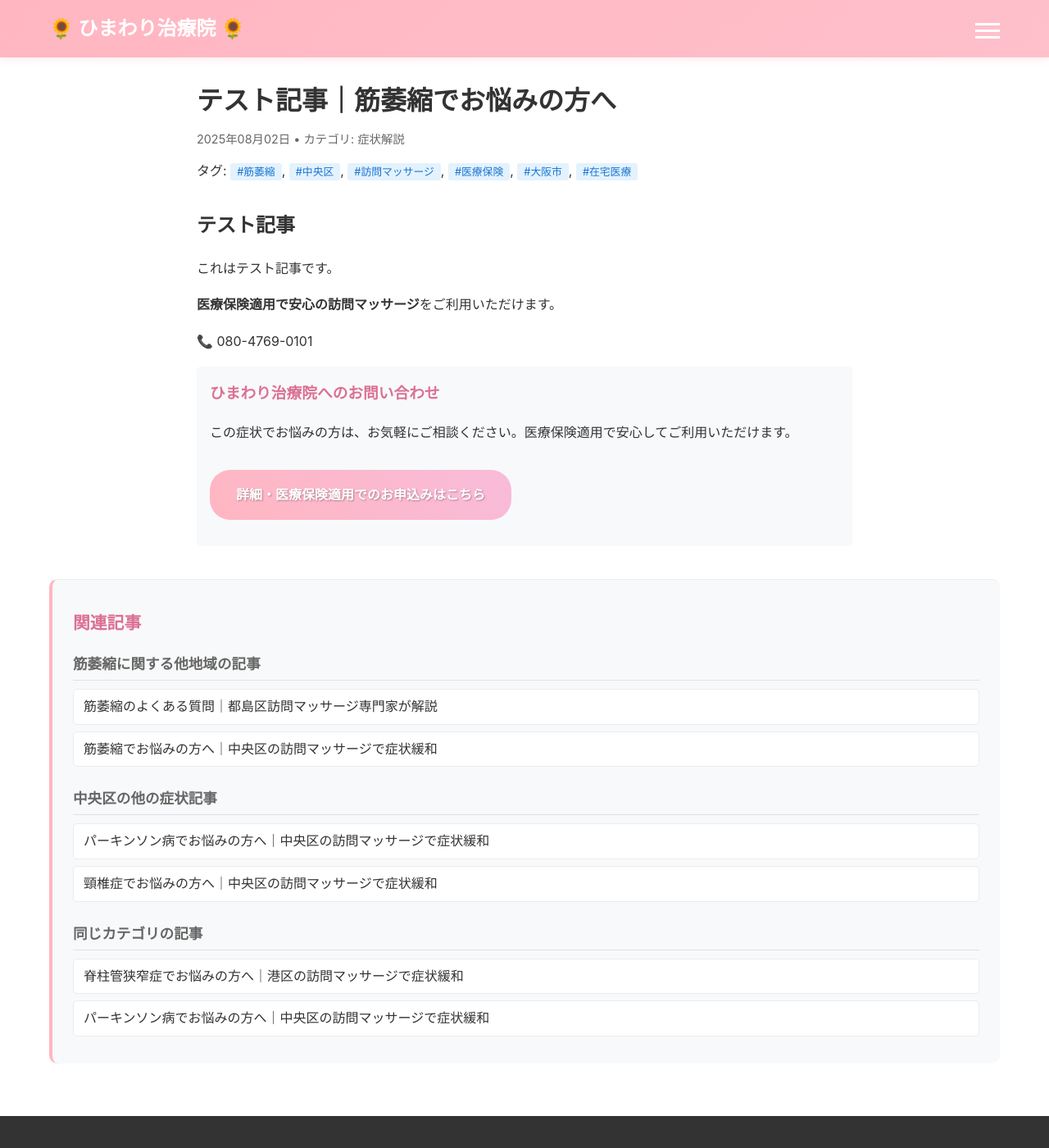
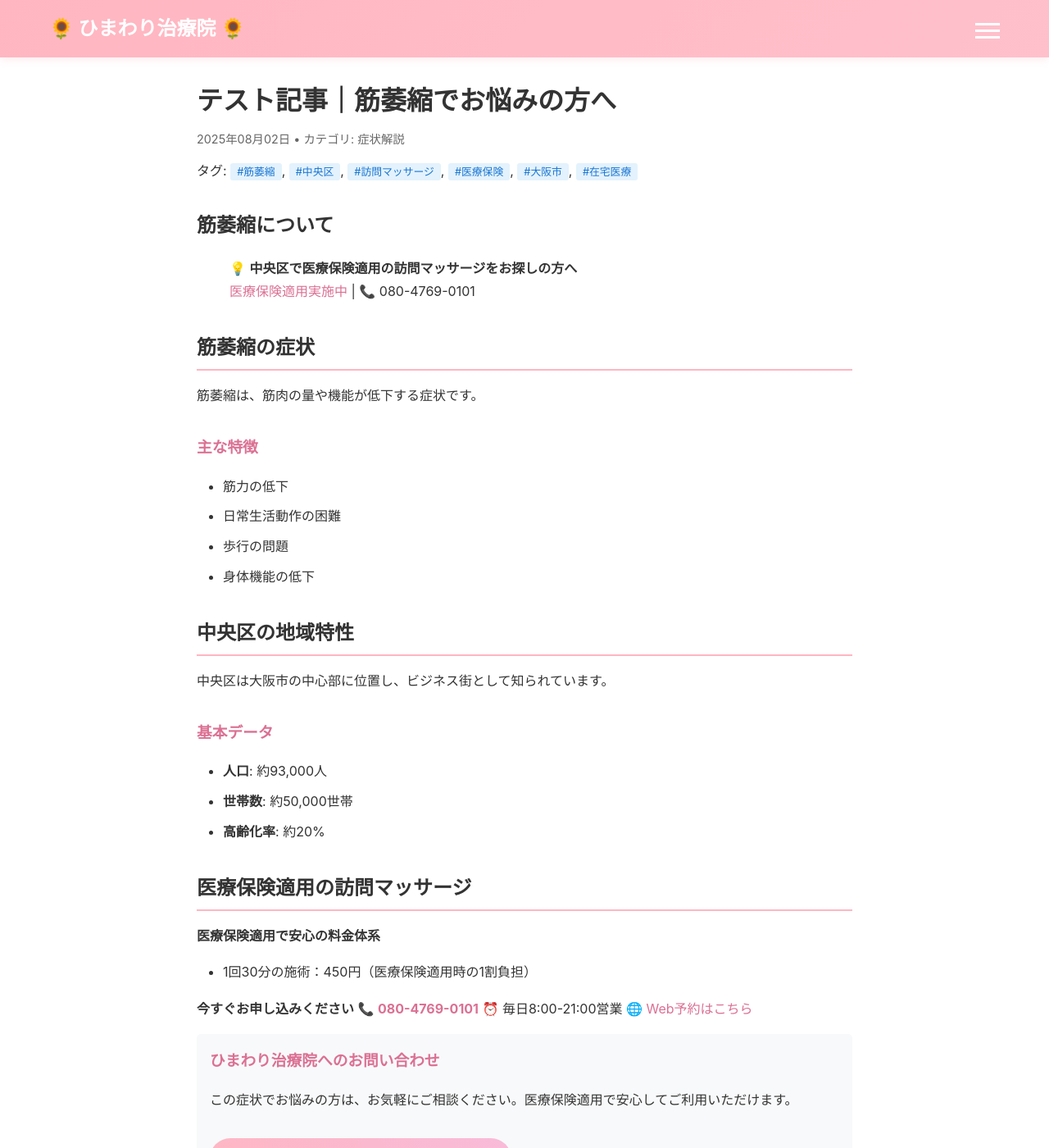
Before and after one commit to satoshi-kemmotsu/blog, a Jekyll site: the page built from _posts/2025-08-02-simple-test.md, in a window 1280 px wide and 1400 px high. Shown: the whole window at 82% size. Built offline with Jekyll 4.4.1, drawn with Linux system fonts in a browser that asks for light colours.

Commit message:
テスト記事を既存記事と同様の詳細内容に変更

```diff
--- a/_posts/2025-08-02-simple-test.md
+++ b/_posts/2025-08-02-simple-test.md
@@ -7,10 +7,36 @@
 description: "テスト記事｜筋萎縮でお悩みの方へ"
 ---
 
-# テスト記事
+# 筋萎縮について
 
-これはテスト記事です。
+> 💡 **中央区で医療保険適用の訪問マッサージをお探しの方へ**
+> [医療保険適用実施中](https://peraichi.com/landing_pages/view/himawari-massage/) | 📞 080-4769-0101
 
-**医療保険適用で安心の訪問マッサージ**をご利用いただけます。
+## 筋萎縮の症状
 
-📞 080-4769-0101
+筋萎縮は、筋肉の量や機能が低下する症状です。
+
+### 主な特徴
+- 筋力の低下
+- 日常生活動作の困難
+- 歩行の問題
+- 身体機能の低下
+
+## 中央区の地域特性
+
+中央区は大阪市の中心部に位置し、ビジネス街として知られています。
+
+### 基本データ
+- **人口**: 約93,000人
+- **世帯数**: 約50,000世帯
+- **高齢化率**: 約20%
+
+## 医療保険適用の訪問マッサージ
+
+**医療保険適用で安心の料金体系**
+- 1回30分の施術：450円（医療保険適用時の1割負担）
+
+**今すぐお申し込みください**
+📞 **[080-4769-0101](tel:080-4769-0101)**
+⏰ 毎日8:00-21:00営業
+🌐 [Web予約はこちら](https://peraichi.com/landing_pages/view/himawari-massage/)
```
